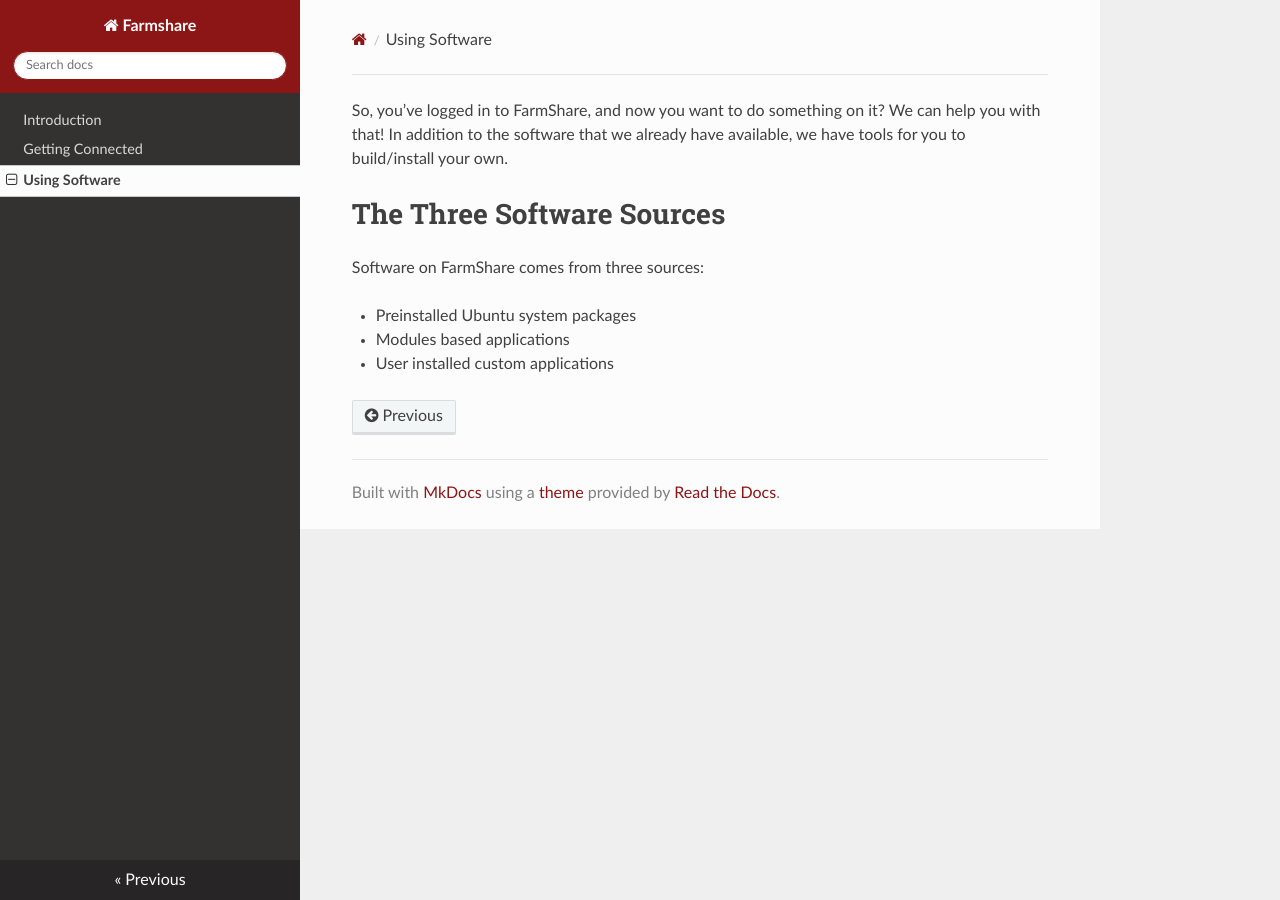
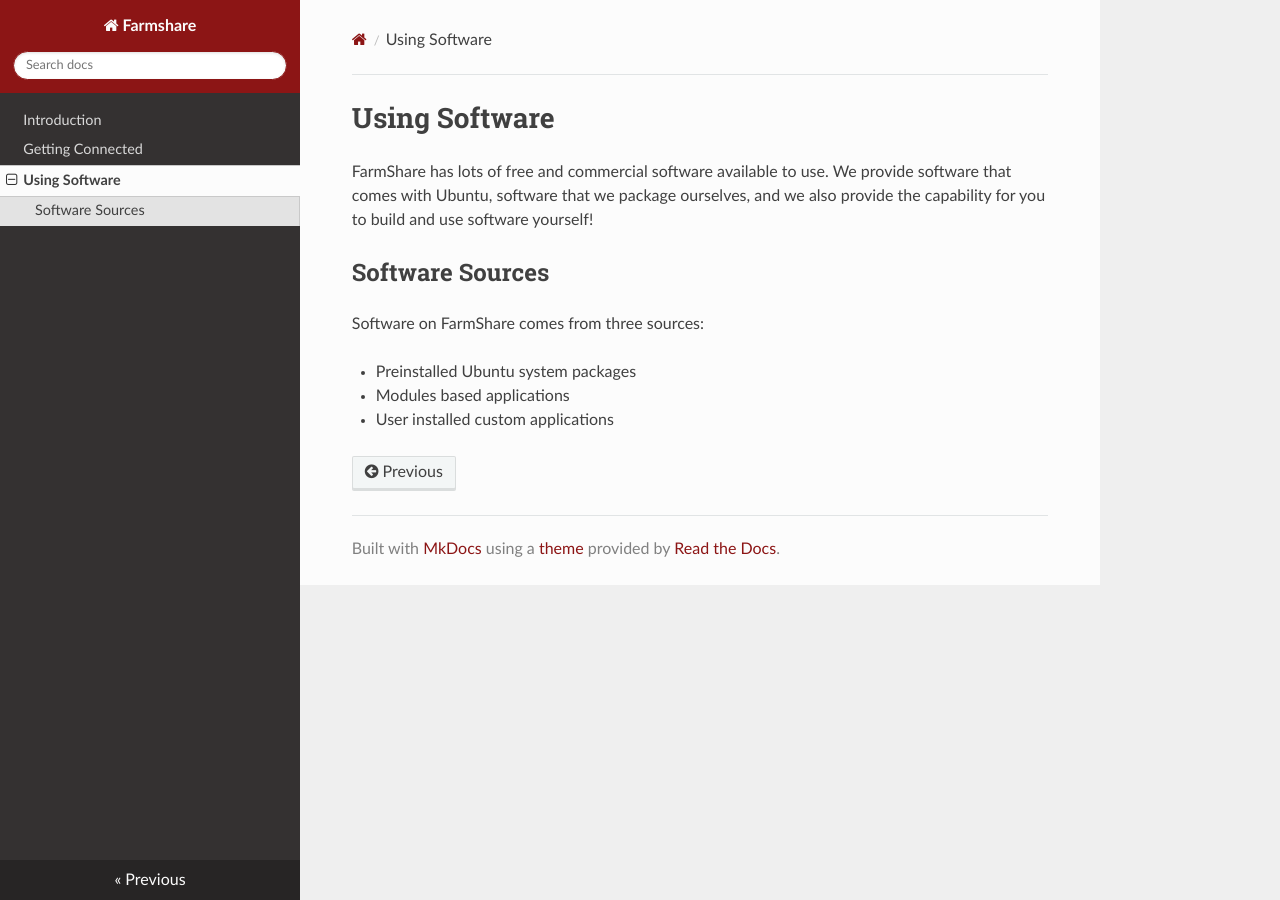
Before and after one commit to stanford-rc/farmshare-docs, an MkDocs documentation site: the page built from docs/software.md, in a window 1280 px wide. Built offline with MkDocs 1.6.1, drawn with Linux system fonts in a browser that asks for light colours; nearby versions of some CDN libraries.

Commit message:
Update software.md

```diff
--- a/docs/software.md
+++ b/docs/software.md
@@ -1,6 +1,8 @@
-So, you've logged in to FarmShare, and now you want to do something on it?  We can help you with that!  In addition to the software that we already have available, we have tools for you to build/install your own.
+# Using Software
 
-# The Three Software Sources
+FarmShare has lots of free and commercial software available to use. We provide software that comes with Ubuntu, software that we package ourselves, and we also provide the capability for you to build and use software yourself!
+
+## Software Sources
 
 Software on FarmShare comes from three sources:
 
```
